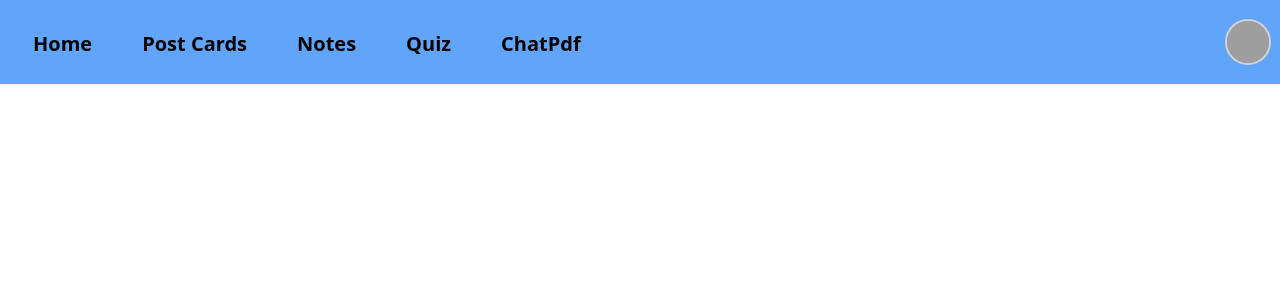
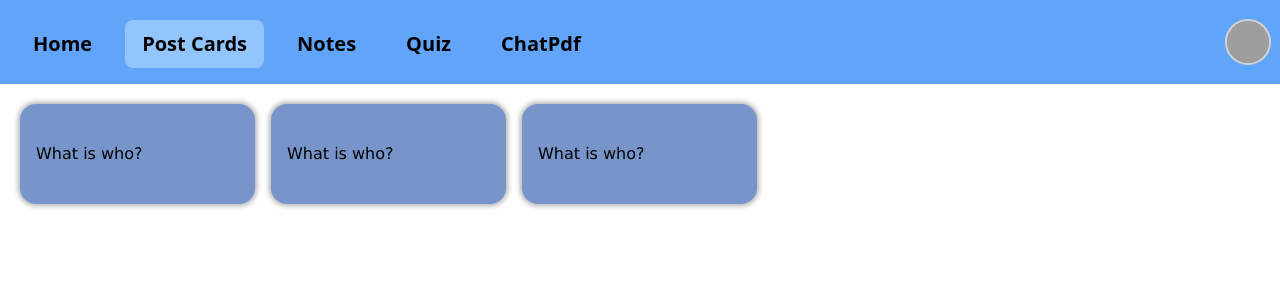
Before and after one commit to jeslinpjames/StudySphere, a React (Vite) app in the folder frontend/: page /flashcards in a window 1280 px wide. Shown: the top 300 px of the page. Built offline with nearby package versions, Linux system fonts and the light colour scheme; grey boxes are pictures that could not be loaded.

Commit message:
structuring and basic flashcard setup

```diff
--- a/frontend/src/App.css
+++ b/frontend/src/App.css
@@ -3,3 +3,70 @@
 @tailwind base;
 @tailwind components;
 @tailwind utilities;
+
+.container {
+    max-width: 900px;
+    margin: 1rem 2rem;
+  }
+
+  .card-grid {
+    display: grid;
+    align-items: center;
+    grid-template-columns: repeat(auto-fill, minmax(200px, 1fr));
+    gap: 1rem;
+  }
+
+  .card {
+    display: flex;
+    color: black;
+    font-family: Verdana, Geneva, Tahoma, sans-serif;
+    font-size: medium;
+    justify-content: center;
+    align-items: center;
+    position: relative;
+    border-radius: .25rem;
+    box-shadow: 0 0 5px 2px rgba(0, 0, 0, .3);
+    background-color: #7895CB;
+    transform-style: preserve-3d;
+    transition: 150ms;
+    cursor: pointer;
+    transform: perspective(1000px) rotateY(var(--rotate-y, 0)) translateY(var(--translate-y, 0));
+  }
+
+  .card:hover {
+    --translate-y: -2px;
+    box-shadow: 0 0 5px 2px rgba(0, 0, 0, .5);
+  }
+
+  .card.flip {
+    --rotate-y: 180deg;
+  }
+
+  .card .front {
+    left: 0;
+  }
+
+  .card .front,
+  .card .back {
+    position: absolute;
+    padding: 1rem;
+    backface-visibility: hidden;
+  }
+
+  .card .back {
+    transform: rotateY(180deg);
+  }
+
+  .flashcard-options {
+    margin-top: .5rem;
+  }
+
+  .flashcard-option {
+    margin-top: .25rem;
+    color: #555;
+    font-size: .75rem;
+  }
+
+  .flashcard-option:first-child {
+    margin-top: 0;
+  }
--- a/frontend/src/App.jsx
+++ b/frontend/src/App.jsx
@@ -3,7 +3,7 @@ import { Route,Routes,useLocation } from 'react-router-dom'
 
 import './App.css'
 import DashBoard from './components/DashBoard'
-import PostCards from './components/PostCards'
+import FlashCard from './components/PostCards/FlashCard'
 import Quiz from './components/Quiz'
 import Notes from './components/Notes'
 import ChatPdf from './components/ChatPdf'
@@ -19,7 +19,7 @@ function App() {
       <Routes>
         {/* routes according to clicked link */}
         {/* <Route path='/' element={<DashBoard/>}/> */}
-        <Route path='/postcards' element={<PostCards/>}/>
+        <Route path='/flashcards' element={<FlashCard/>}/>
         <Route path='/quiz' element={<Quiz/>}/>
         <Route path='/notes' element={<Notes/>}/>
         <Route path='/chatpdf' element={<ChatPdf/>}/>
--- a/frontend/src/components/DashBoard.jsx
+++ b/frontend/src/components/DashBoard.jsx
@@ -21,7 +21,7 @@ return(
 <div className="navbar bg-base-100 pt-3 bg-blue-400 text-black">
 <div className="flex-1">
 <Link className={`btn btn-ghost text-xl hover:bg-blue-300 m-2 ${isActive('/')}`} to="/">Home</Link>
-      <Link className={`btn btn-ghost text-xl hover:bg-blue-300 m-2 ${isActive('/postcards')}`} to="/postcards">Post Cards</Link>
+      <Link className={`btn btn-ghost text-xl hover:bg-blue-300 m-2 ${isActive('/flashcards')}`} to="/flashcards">Post Cards</Link>
       <Link className={`btn btn-ghost text-xl hover:bg-blue-300 m-2 ${isActive('/notes')}`} to="/notes">Notes</Link>
       <Link className={`btn btn-ghost text-xl hover:bg-blue-300 m-2 ${isActive('/quiz')}`} to="/quiz">Quiz</Link>
       <Link className={`btn btn-ghost text-xl hover:bg-blue-300 m-2 ${isActive('/chatpdf')}`} to="/chatpdf">ChatPdf</Link>
--- a/frontend/src/components/PostCards.jsx
+++ /dev/null
@@ -1,9 +0,0 @@
-function PostCards(){
-    return(
-        <>
-        <h1>PostCards</h1>
-        </>
-    )
-}
-
-export default PostCards;
--- /dev/null
+++ b/frontend/src/components/PostCards/Card.jsx
@@ -0,0 +1,36 @@
+import React, { useState, useRef, useEffect } from 'react';
+
+function Card({ flashcard }) {
+  const [flip, setFlip] = useState(false);
+  const [height, setHeight] = useState('initial');
+
+  const frontEl = useRef();
+  const backEl = useRef();
+
+  function setMaxHeight() {
+    const frontHeight = frontEl.current.getBoundingClientRect().height;
+    const backHeight = backEl.current.getBoundingClientRect().height;
+    setHeight(Math.max(frontHeight, backHeight, 100));
+  }
+
+  useEffect(setMaxHeight, [flashcard.question, flashcard.answer, flashcard.options]);
+  useEffect(() => {
+    window.addEventListener('resize', setMaxHeight);
+    return () => window.removeEventListener('resize', setMaxHeight);
+  }, []);
+
+  return (
+    <div
+      className={`card ${flip ? 'flip' : ''}`}
+      style={{ height: height }}
+      onClick={() => setFlip(!flip)}
+    >
+      <div className="front" ref={frontEl}>
+        {flashcard.question}
+      </div>
+      <div className="back" ref={backEl}>{flashcard.answer}</div>
+    </div>
+  );
+}
+
+export default Card;
--- /dev/null
+++ b/frontend/src/components/PostCards/FlashCard.jsx
@@ -0,0 +1,49 @@
+import React,{ useState } from "react";
+import FlashCardList from "./FlashCardList";
+
+function FlashCard(){
+    const[flashCards,setFlashCards] = useState(sampleData)
+
+    return(
+        <>
+        <div className="m-5">
+            <FlashCardList flashcards={flashCards}/>
+        </div>
+        </>
+    )
+}
+
+const sampleData = [
+    {
+        id:1,
+        question:'What is who?',
+        answer:'Boo is who',
+        options:[
+            '1',
+            '2',
+            '3'
+        ]
+    },
+    {
+        id:2,
+        question:'What is who?',
+        answer:'Boo is who',
+        options:[
+            '1',
+            '2',
+            '3'
+        ]
+    },
+    {
+        id:3,
+        question:'What is who?',
+        answer:'Boo is who',
+        options:[
+            '1',
+            '2',
+            '3'
+        ]
+    }
+]
+
+export default FlashCard;
--- /dev/null
+++ b/frontend/src/components/PostCards/FlashCardList.jsx
@@ -0,0 +1,15 @@
+import Card from "./Card";
+
+function FlashCardList({flashcards}){
+    return(
+    <div className="card-grid">
+    {
+        flashcards.map(flashcard=>{
+            return <Card flashcard={flashcard} key={flashcard.id}/>
+        })
+    }
+    </div>
+    )
+}
+
+export default FlashCardList;
```
